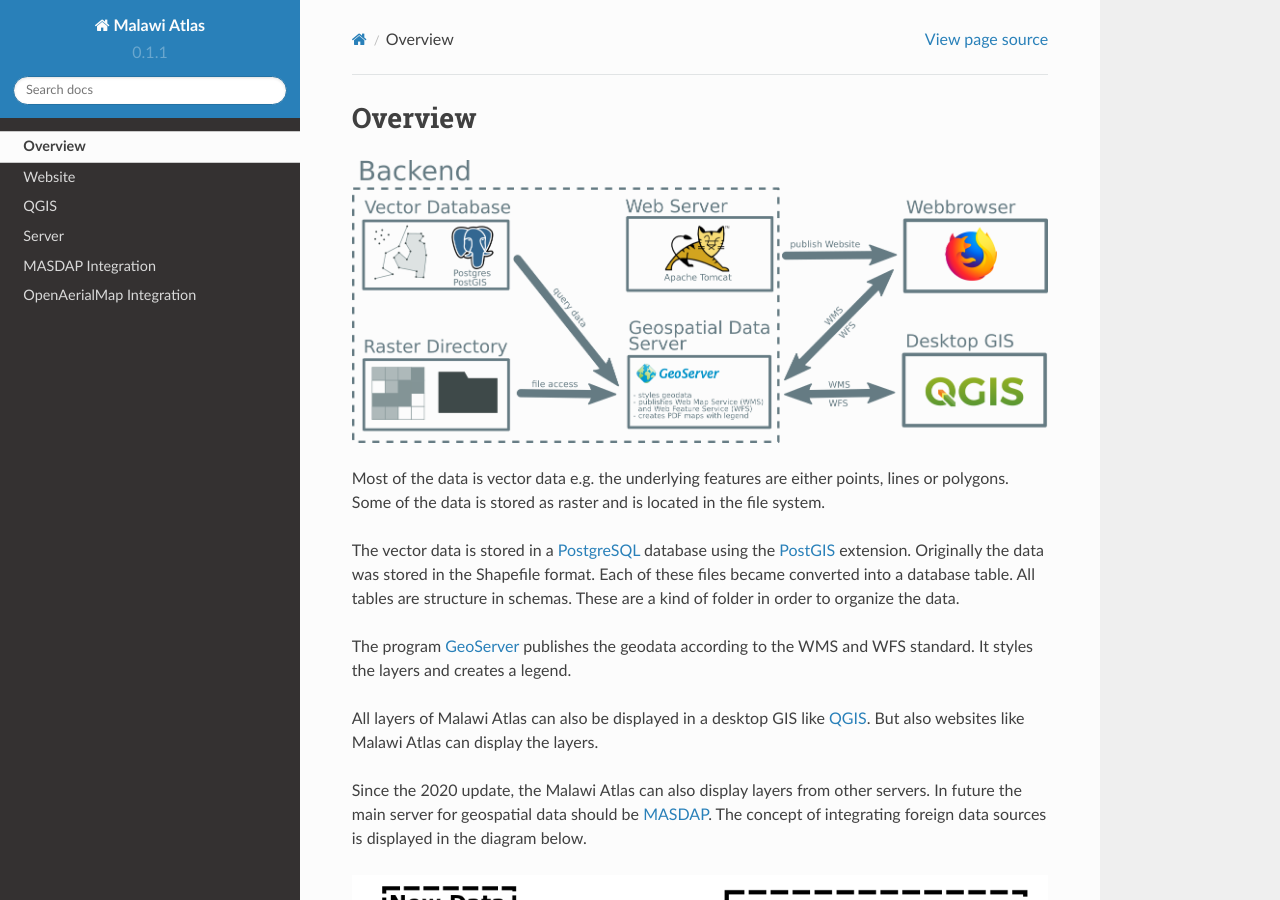
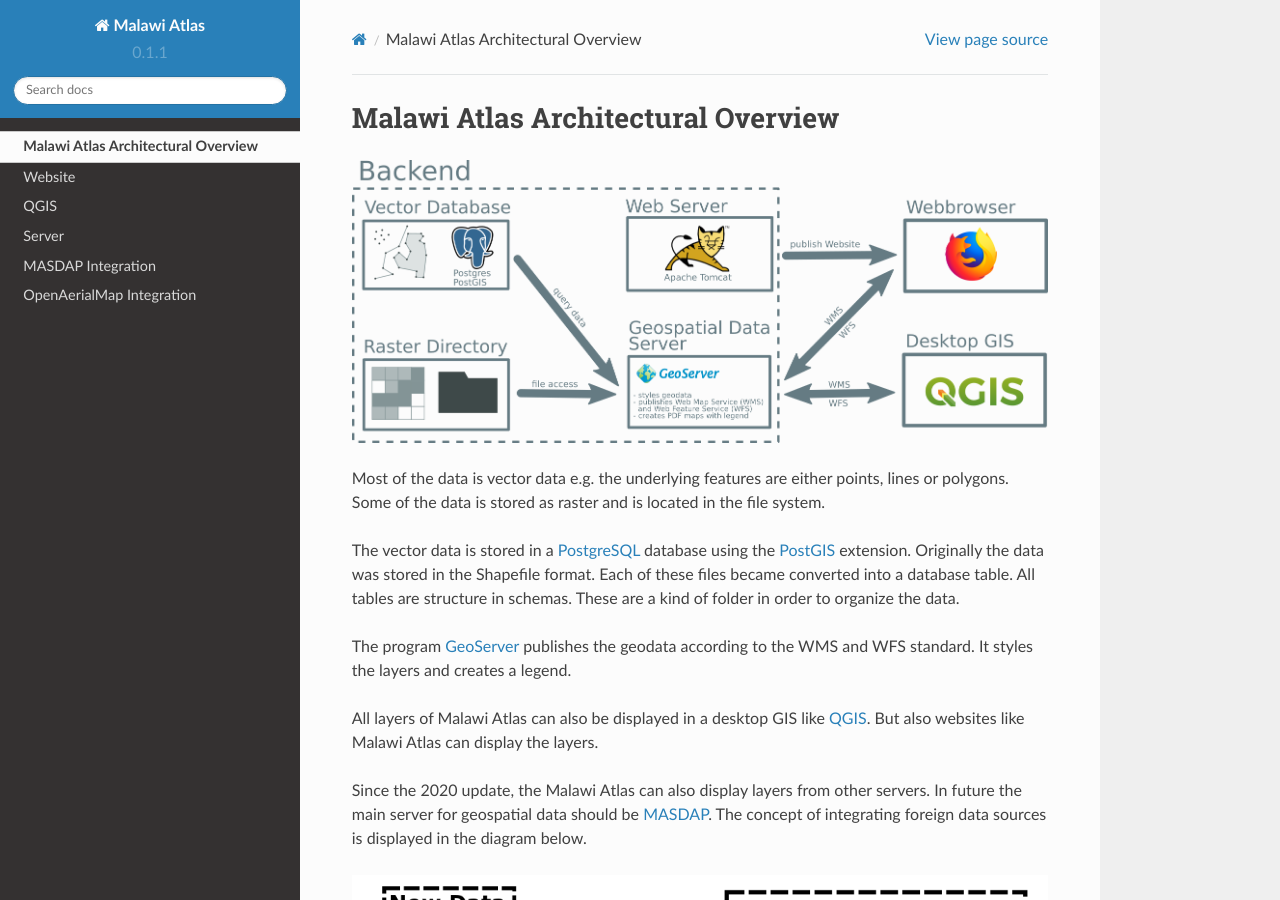
Before and after one commit to ZGIS/malawi_atlas_public, a Sphinx documentation site: the page built from docs/overview.rst, in a window 1280 px wide and 900 px high. Built offline with Sphinx 7.4.7 and the Read the Docs theme 2.0.0, drawn with Linux system fonts in a browser that asks for light colours.

Commit message:
Update overview.rst

```diff
--- a/docs/overview.rst
+++ b/docs/overview.rst
@@ -1,6 +1,6 @@
 
-Overview
-========
+Malawi Atlas Architectural Overview
+===================================
 
 .. image:: img/architecture.png
 
```
